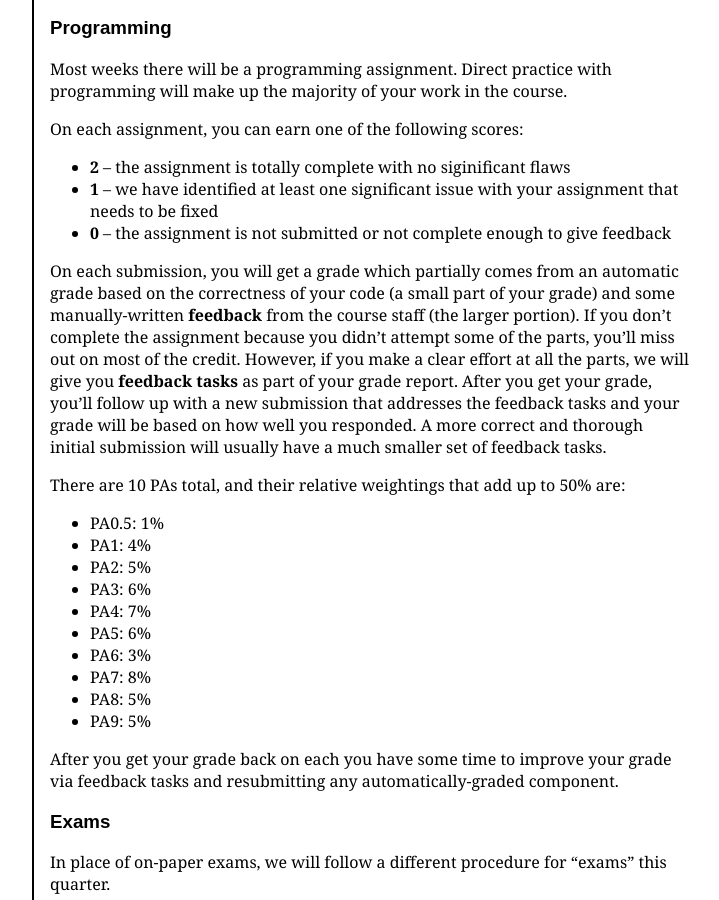
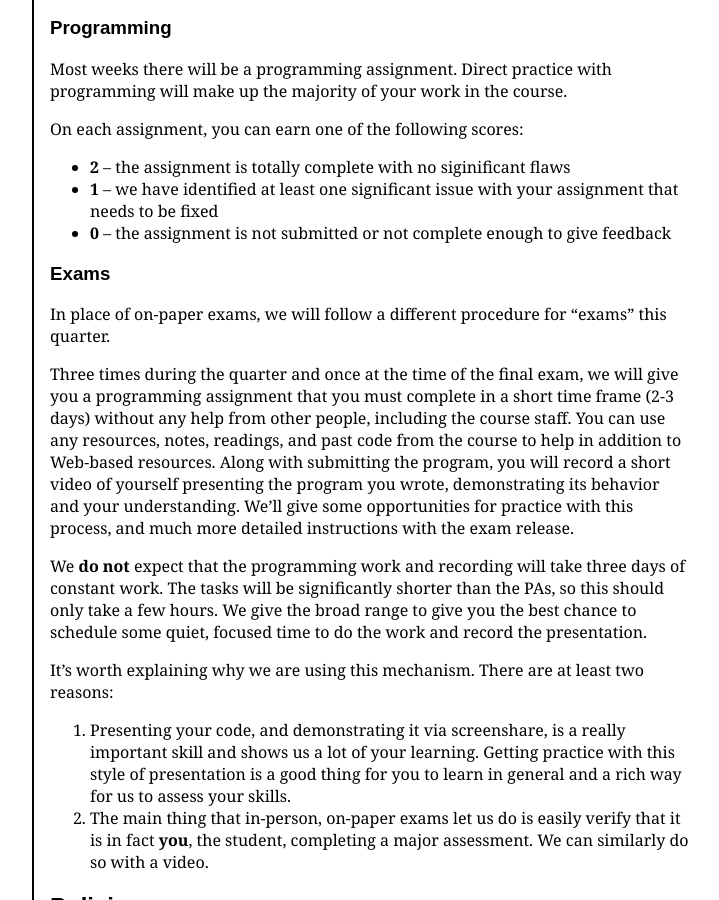
Before and after one commit to ucsd-cse11-w22/ucsd-cse11-w22.github.io, a Jekyll site: the page built from syllabus.md, in a window 1280 px wide and 900 px high, scrolled down 1779 px. Shown: the whole window, without its empty margins (64-783 px from the left). Built offline with Jekyll 4.4.1, drawn with Linux system fonts in a browser that asks for light colours.

Commit message:
remove weightings

```diff
--- a/syllabus.md
+++ b/syllabus.md
@@ -104,32 +104,6 @@ give feedback
 
 
 
-On each submission, you will get a grade which partially comes from an
-automatic grade based on the correctness of your code (a small part of your
-grade) and some manually-written **feedback** from the course staff (the larger
-portion). If you don't complete the assignment because you didn't attempt some
-of the parts, you'll miss out on most of the credit. However, if you make a
-clear effort at all the parts, we will give you **feedback tasks** as part of
-your grade report. After you get your grade, you'll follow up with a new
-submission that addresses the feedback tasks and your grade will be based on
-how well you responded. A more correct and thorough initial submission will
-usually have a much smaller set of feedback tasks.
-
-There are 10 PAs total, and their relative weightings that add up to 50% are:
-
-- PA0.5: 1%
-- PA1: 4%
-- PA2: 5%
-- PA3: 6%
-- PA4: 7%
-- PA5: 6%
-- PA6: 3%
-- PA7: 8%
-- PA8: 5%
-- PA9: 5%
-
-After you get your grade back on each you have some time to improve your
-grade via feedback tasks and resubmitting any automatically-graded component.
 
 <a id="g:exams"></a>
 <h3>Exams</h3>
```
